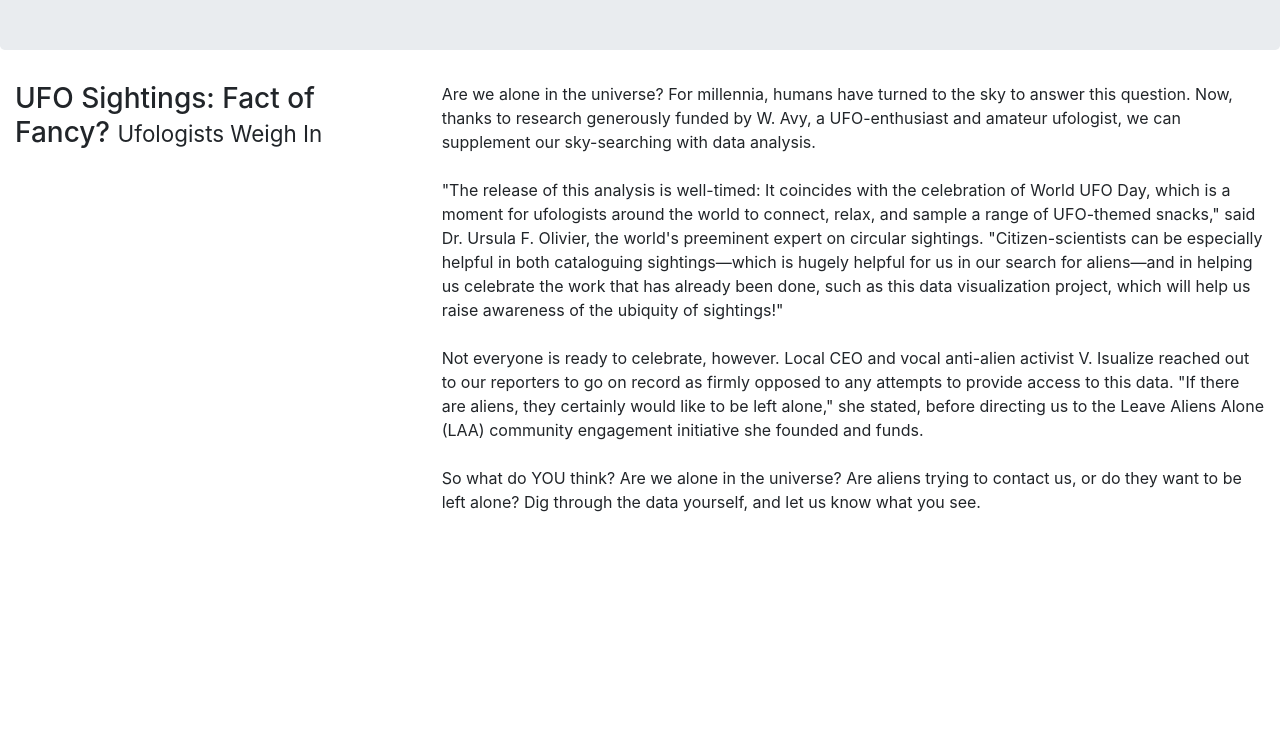
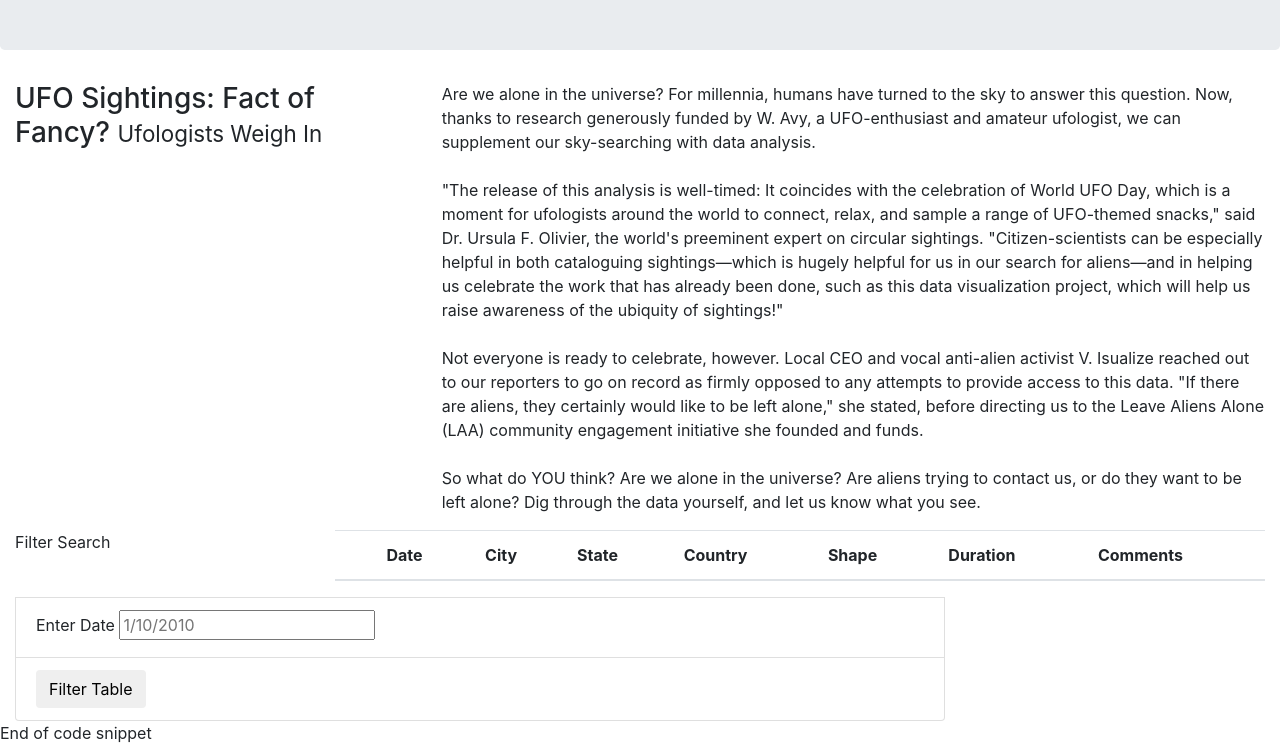
Before and after one commit to chensley0216/UFOs, a plain HTML site: page index.html in a window 1280 px wide. Shown: the part 190-935 px from the top of the page. Before the commit the page ends 800 px from the top, so only its background shows below. Drawn offline with nearby package versions, Linux system fonts and the light colour scheme.

Commit message:
Completed 11.5

```diff
--- a/index.html
+++ b/index.html
@@ -38,5 +38,42 @@
           </div>
         </div>
     </div>
+    <div class="container-fluid">
+        <div class="row">
+          <div class="col-md-3">
+            <form>
+                <p>Filter Search</p>
+            </form>
+          </div>
+          <div class="col-md-9">
+            <table class="table table-striped">
+              <thead>
+                <tr>
+                  <th>
+                    <th>Date</th>
+                    <th>City</th>
+                    <th>State</th>
+                    <th>Country</th>
+                    <th>Shape</th>
+                    <th>Duration</th>
+                    <th>Comments</th>
+                </tr>
+              </thead>
+              <tbody></tbody>
+            </table>
+          </div>
+          <div class="col-md-9">
+            <ul class="list-group">
+            </ul>
+            <li class="list-group-item">
+                <label for="date">Enter Date</label>
+                <input type="text" placeholder="1/10/2010" id="datetime" />
+            </li>
+            <li class="list-group-item">
+                <button id="filter-btn" type="button" class="btn btn-default">Filter Table</button>
+            </li>
+          </div>
+        </div>
+    </div>End of code snippet
 </body>
 </html>
```
